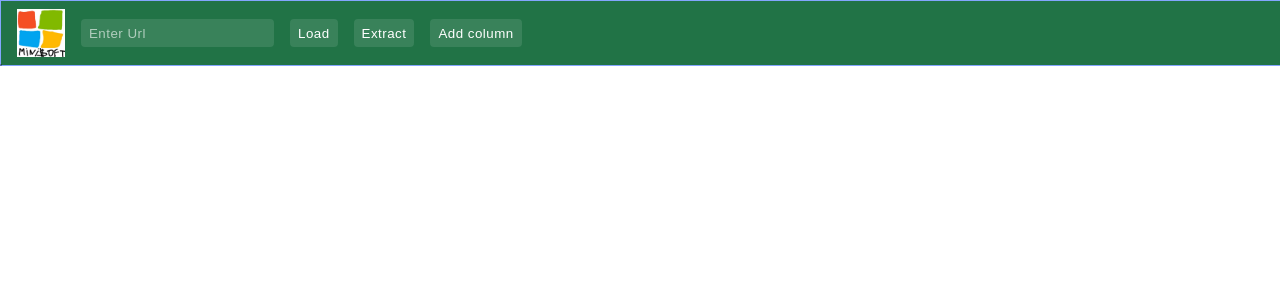
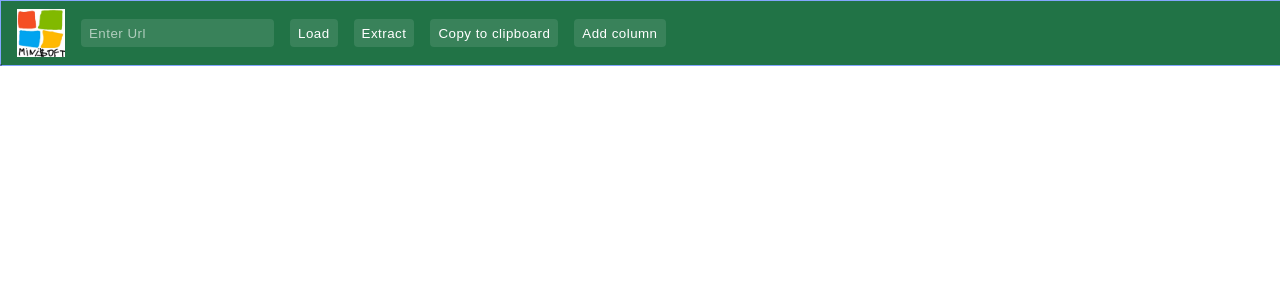
Before and after one commit to epicX67/legion_jsonmdfextract, a React (Create React App) app: page / in a window 1280 px wide. Shown: the top 300 px of the page. Built offline with nearby package versions, Linux system fonts and the light colour scheme.

Commit message:
Copy to clipboard added

```diff
--- a/src/App.js
+++ b/src/App.js
@@ -29,7 +29,7 @@ function App() {
       .catch((err) => setErr(err));
   };
 
-  const extract = () => {
+  const getMappedData = () => {
     const data = rows.map((item) => {
       let obj = {};
       columns.forEach((col) => {
@@ -37,13 +37,23 @@ function App() {
       });
       return obj;
     });
+    return JSON.stringify(data);
+  };
 
+  const extract = () => {
     const element = document.createElement("a");
-    const file = new Blob([JSON.stringify(data)], { type: "text/plain" });
+    const file = new Blob([JSON.stringify(getMappedData())], {
+      type: "text/plain",
+    });
     element.href = URL.createObjectURL(file);
     element.download = "myFile.txt";
     document.body.appendChild(element); // Required for this to work in FireFox
     element.click();
+  };
+
+  const copyToClipboard = () => {
+    const data = getMappedData();
+    navigator.clipboard.writeText(data);
   };
 
   const addColumn = () => {
@@ -132,6 +142,7 @@ function App() {
         ></input>
         <button onClick={() => fetch(url)}>Load</button>
         <button onClick={() => extract()}>Extract</button>
+        <button onClick={() => copyToClipboard()}>Copy to clipboard</button>
         <button onClick={() => setShowColumnModal(true)}>Add column</button>
         {/* <p className="errMsg">Error Here</p> */}
       </div>
```
